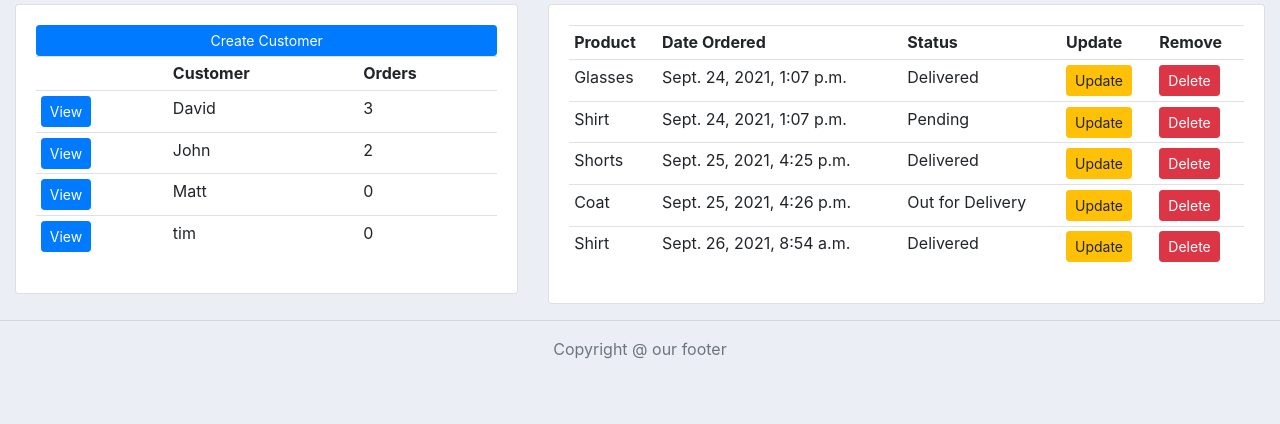
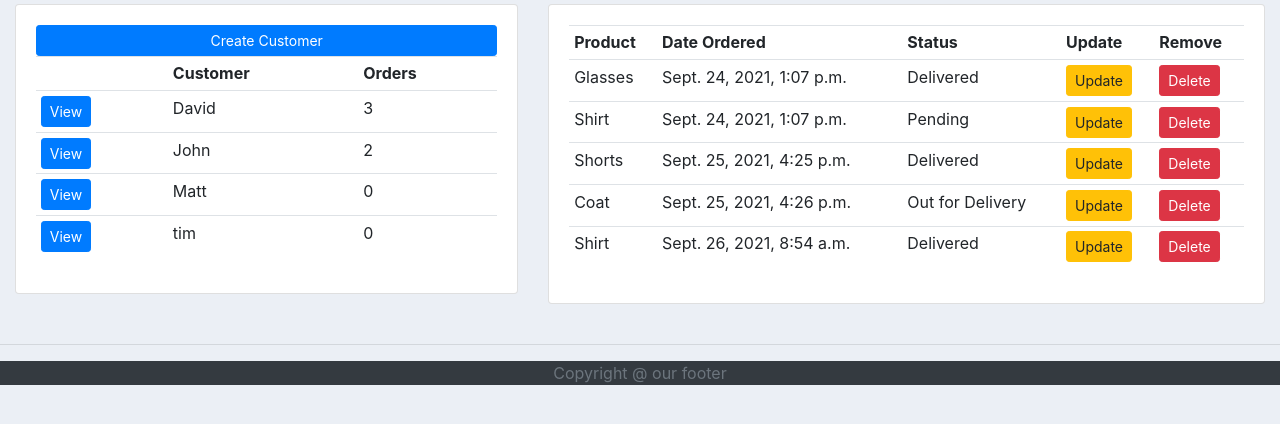
Before and after one commit to gulraiznoorbari/Customer-Management-System-Django, a Django app: page / in a window 1280 px wide. Shown: the part 306-730 px from the top of the page. Run offline with Django 3.2, Linux system fonts and the light colour scheme; a user stored in the database is signed in; data comes from the database, SQL or seed files in the repository.

Commit message:
Minor fixes

```diff
--- a/accounts/templates/accounts/footer.html
+++ b/accounts/templates/accounts/footer.html
@@ -1,4 +1,4 @@
-<footer class="footer text-center">
+<footer class="footer text-center bg-dark">
     <div class="container">
         <span class="text-muted">Copyright @ our footer</span>
     </div>
--- a/accounts/templates/accounts/main.html
+++ b/accounts/templates/accounts/main.html
@@ -19,8 +19,8 @@
       {% block content %}
       {% endblock content %}
     </div>
+    <br>
     <hr>
-
 	  {% include 'accounts/footer.html' %}
 
   </body>
```
